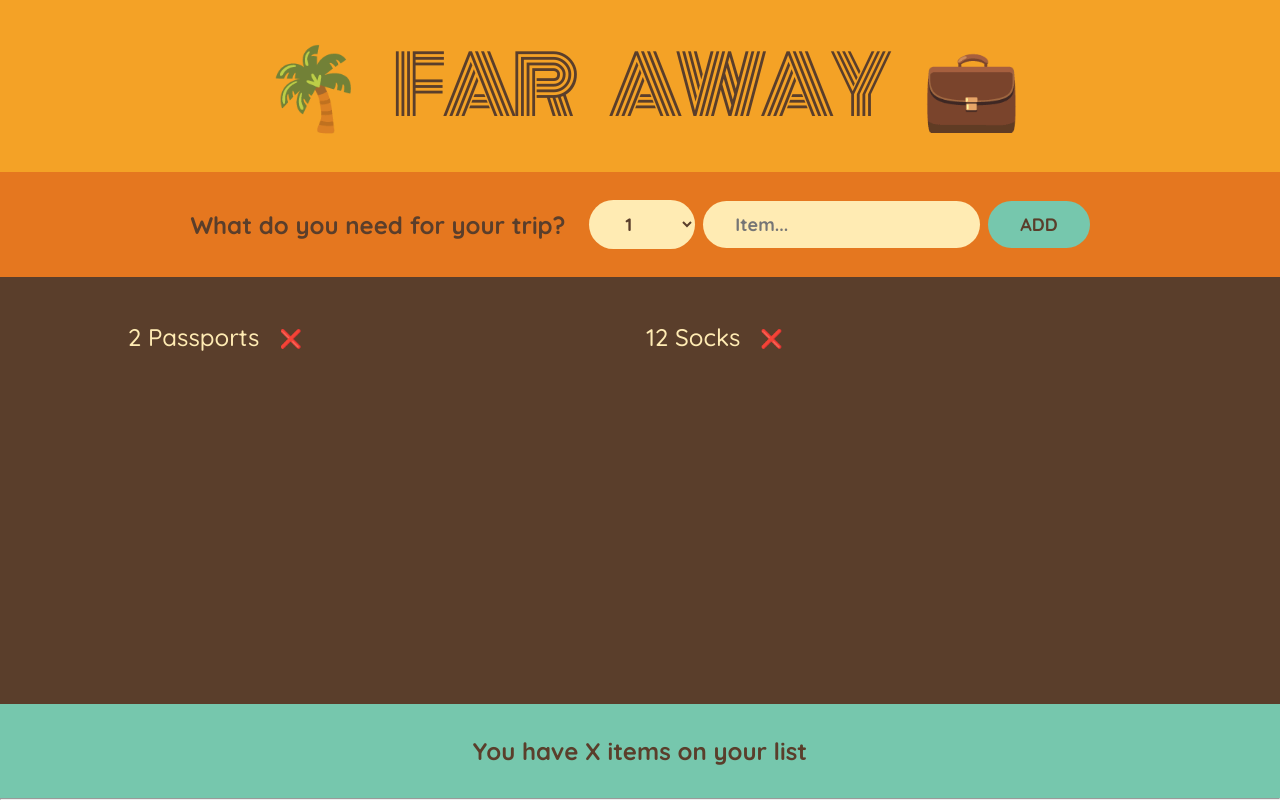
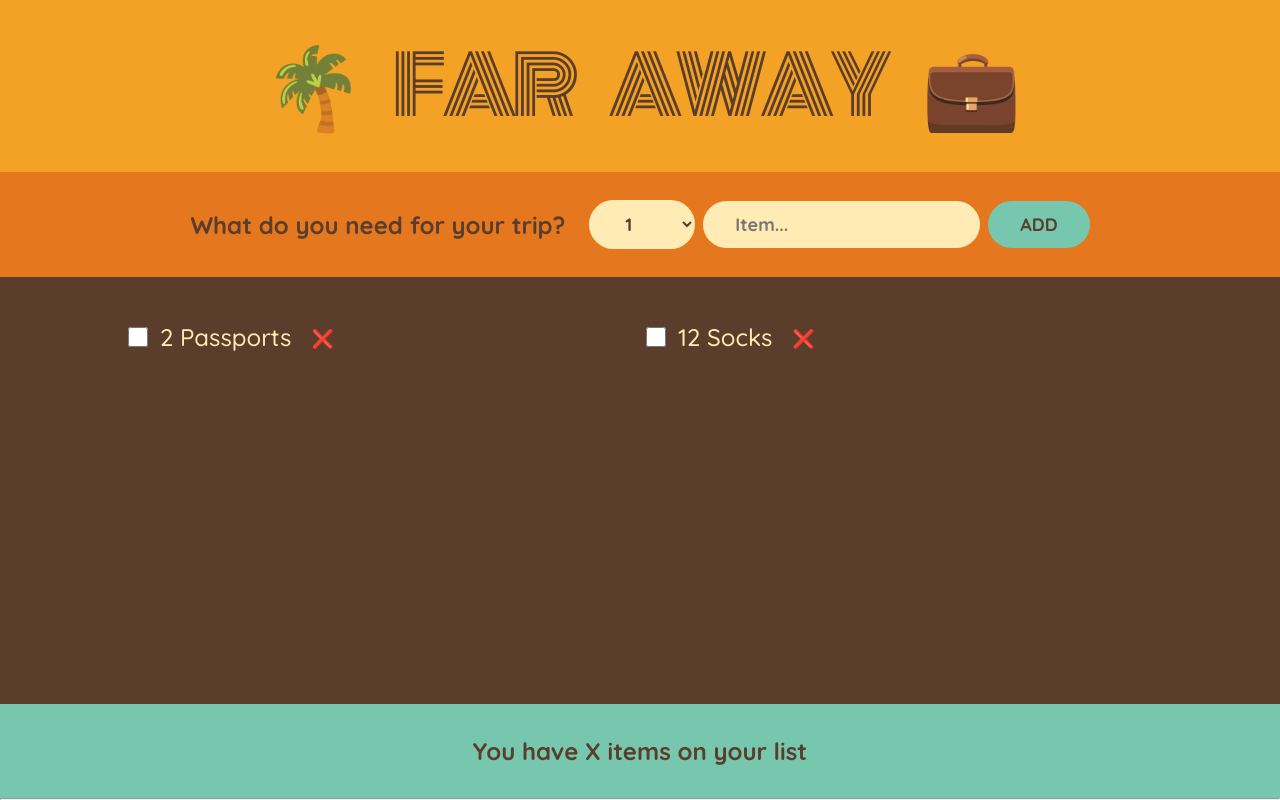
Before and after one commit to AbstractNik/React-E2E, a React (Vite) app in the folder Far Away/: page / in a window 1280 px wide. Built offline with nearby package versions, Linux system fonts and the light colour scheme.

Commit message:
far away app completed till the item packed updation

```diff
--- a/Far Away/src/App.jsx
+++ b/Far Away/src/App.jsx
@@ -21,11 +21,20 @@
   function handleDeleteItem(id) {
     setItems((items) => items.filter((item) => item.id !== id));
   }
+
+  function handleToggleItem(id) {
+    setItems((items) =>
+      items.map((item) =>
+        item.id === id ? { ...item, packed: !item.packed } : item
+      )
+    );
+  }
+
   return (
     <div className="app">
       <Logo />
       <Form onAddItems={handleAddItems} />
-      <PackingList items={items} onDeleteItem={handleDeleteItem} />
+      <PackingList items={items} onDeleteItem={handleDeleteItem} onToggleItem={handleToggleItem} />
       <Stats />
       <hr />
       {/* <Flashcards /> */}
@@ -80,21 +89,27 @@
   );
 }
 
-function PackingList({ items, onDeleteItem }) {
+function PackingList({ items, onDeleteItem, onToggleItem }) {
   return (
     <div className="list">
       <ul>
         {items.map((item) => (
-          <Item item={item} key={item.id} onDeleteItem={onDeleteItem} />
+          <Item item={item} key={item.id} onDeleteItem={onDeleteItem} onToggleItem={onToggleItem} />
         ))}
       </ul>
     </div>
   );
 }
 
-function Item({ item, onDeleteItem }) {
+function Item({ item, onDeleteItem, onToggleItem }) {
   return (
     <li>
+      <input
+        type="checkbox"
+        name="packed"
+        checked={item.packed}
+        onChange={() => onToggleItem(item.id)}
+      />
       <span style={item.packed ? { textDecoration: "line-through" } : {}}>
         {item.quantity} {item.description}
       </span>
```
